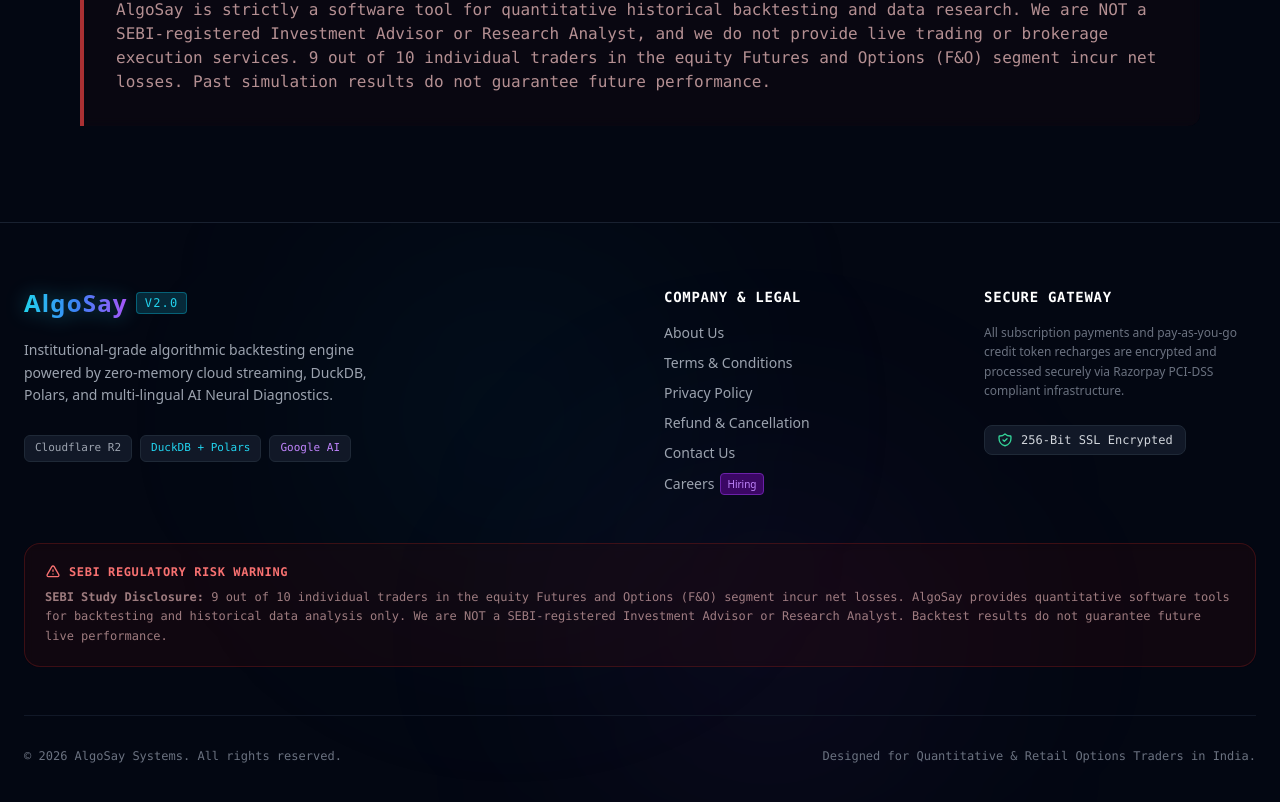
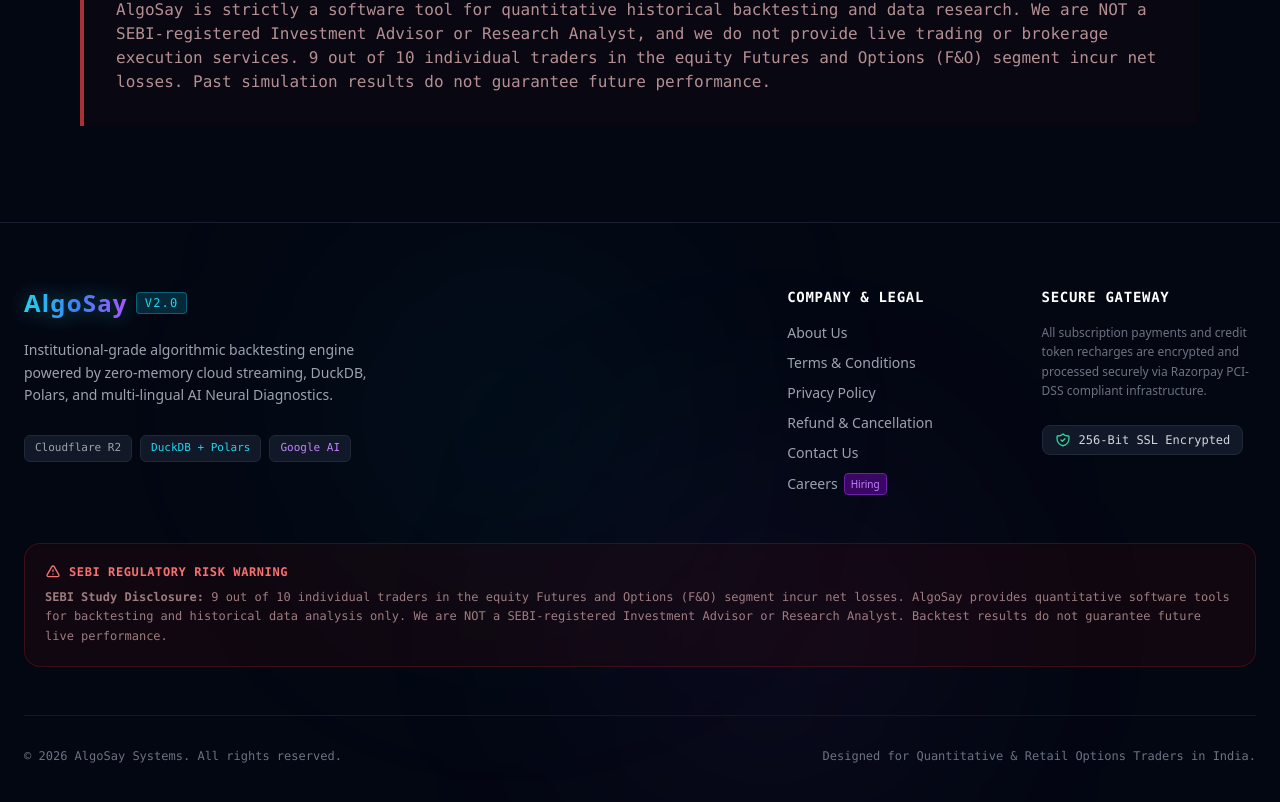
Before and after one commit to algosay/algosay-frontend, a React (Create React App) app: page /about-us in a window 1280 px wide. Shown: the part 1445-2247 px from the top of the page. Built offline with nearby package versions, Linux system fonts and the light colour scheme; no server answers.

Commit message:
Update pages-4

```diff
--- a/src/App.js
+++ b/src/App.js
@@ -98,7 +98,7 @@
                 qty={logic.qty} setQty={logic.setQty}
                 transactionType={logic.transactionType} setTransactionType={logic.setTransactionType}
                 fromDate={logic.fromDate} setFromDate={logic.setFromDate}
-                toDate={logic.toDate} setToDate={logic.setToDate}
+                toDate={logic.toDate} setToDate={logic.setToData}
                 entryTime={logic.entryTime} setEntryTime={logic.setEntryTime}
                 exitTime={logic.exitTime} setExitTime={logic.setExitTime}
                 trailMoveX={logic.trailMoveX} setTrailMoveX={logic.setTrailMoveX}
@@ -128,7 +128,7 @@
                 </button>
 
                 <button
-                  onClick={logic.runBacktest}
+                  onClick={logic.logic?.runBacktest || logic.runBacktest}
                   disabled={logic.loading || !logic.isConfirmed}
                   className={`w-full md:w-2/3 py-4 rounded-lg font-bold text-sm tracking-widest uppercase transition-all flex justify-center items-center gap-3 ${
                     logic.loading || !logic.isConfirmed
@@ -147,7 +147,7 @@
               <ResultsDashboard
                 result={logic.result}
                 withTax={logic.withTax}
-                setWithTax={logic.setWithTax}
+                setWithTax={logic.setWithTest || logic.setWithTax}
               />
 
             </div>
@@ -166,7 +166,7 @@
           {/* 🚦 ROUTING SYSTEM 🚦 */}
           <Routes>
 
-            {/* PUBLIC PAGES (Anyone can visit these without logging in, looks like a standard website) */}
+            {/* PUBLIC PAGES (Anyone can visit these without logging in) */}
             <Route path="/about-us" element={<AboutUs />} />
             <Route path="/terms-conditions" element={<TermsConditions />} />
             <Route path="/privacy-policy" element={<PrivacyPolicy />} />
@@ -174,7 +174,7 @@
             <Route path="/contact-us" element={<ContactUs />} />
             <Route path="/careers" element={<Careers />} />
 
-            {/* PRIVATE APP DASHBOARD (If you go to '/', it asks for login) */}
+            {/* PRIVATE APP DASHBOARD (Root path requires login) */}
             <Route path="/" element={<ProtectedDashboard />} />
 
           </Routes>
--- a/src/components/Footer.jsx
+++ b/src/components/Footer.jsx
@@ -11,11 +11,11 @@
 
       <div className="max-w-7xl mx-auto px-6 py-12 md:py-16 relative z-10 space-y-12">
 
-        {/* Top Section: Branding & Links Grid (Updated to 4 columns to push items left) */}
-        <div className="grid grid-cols-1 md:grid-cols-2 lg:grid-cols-4 gap-12">
+        {/* Top Section: Branding & Links Grid (5 Columns to pull columns left) */}
+        <div className="grid grid-cols-1 md:grid-cols-2 lg:grid-cols-5 gap-10">
 
           {/* Column 1: AlgoSay Branding & Tech Stack (Takes 2 cols on LG) */}
-          <div className="lg:col-span-2 space-y-5 lg:pr-10">
+          <div className="lg:col-span-2 space-y-5 lg:pr-6">
             <Link to="/" className="inline-flex items-center gap-2 group">
               <span className="text-2xl font-black tracking-wider text-transparent bg-clip-text bg-gradient-to-r from-cyan-400 via-blue-500 to-purple-500 drop-shadow-[0_0_10px_rgba(34,211,238,0.4)]">
                 AlgoSay
@@ -43,8 +43,11 @@
             </div>
           </div>
 
-          {/* Column 2: Company & Legal (Moved to Left) */}
-          <div className="space-y-4">
+          {/* Spacer Column on Large screens to pull remaining columns left */}
+          <div className="hidden lg:block lg:col-span-0" />
+
+          {/* Column 2: Company & Legal (Pushed Left) */}
+          <div className="space-y-4 lg:col-span-1">
             <h4 className="text-sm font-semibold text-white uppercase tracking-wider font-mono">
               Company & Legal
             </h4>
@@ -73,13 +76,13 @@
             </ul>
           </div>
 
-          {/* Column 3: Security & Payments (Moved to Left) */}
-          <div className="space-y-4">
+          {/* Column 3: Secure Gateway (Pushed Left) */}
+          <div className="space-y-4 lg:col-span-1">
             <h4 className="text-sm font-semibold text-white uppercase tracking-wider font-mono">
               Secure Gateway
             </h4>
             <p className="text-xs text-gray-500 leading-relaxed">
-              All subscription payments and pay-as-you-go credit token recharges are encrypted and processed securely via Razorpay PCI-DSS compliant infrastructure.
+              All subscription payments and credit token recharges are encrypted and processed securely via Razorpay PCI-DSS compliant infrastructure.
             </p>
             <div className="pt-2">
               <div className="inline-flex items-center gap-2 px-3 py-1.5 rounded-lg bg-gray-900 border border-gray-800 text-xs text-gray-300 font-mono">
```
